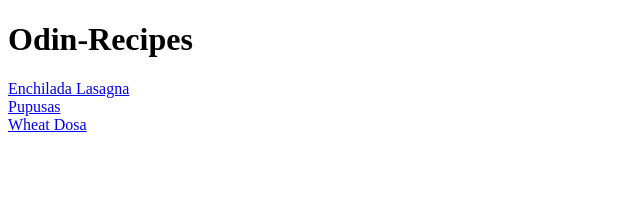
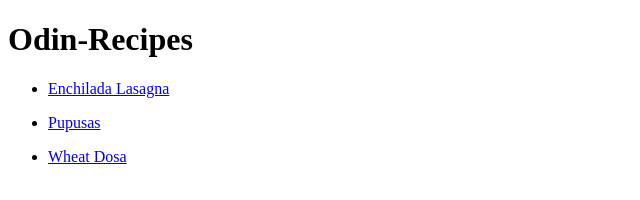
Before and after one commit to dlengend/odin-recipes, a plain HTML site: page index.html in a window 1280 px wide. Shown: the whole page, without its empty margins (0-640 px from the left). Drawn offline with Linux system fonts and the light colour scheme.

```diff
--- a/index.html
+++ b/index.html
@@ -12,12 +12,15 @@
 
 <body>
     <h1>Odin-Recipes</h1>
-    <a href="recipes/lasagna.html"> Enchilada Lasagna</a>
-    <div></div>
-    <a href="recipes/pupusas.html">Pupusas</a>
-    <div></div>
-    <a href="recipes/dosa.html">Wheat Dosa</a>
-
+    <ul>
+        <li><a href="recipes/lasagna.html"> Enchilada Lasagna</a></li>
+        <div></div>
+        <p></p>
+        <li><a href="recipes/pupusas.html">Pupusas</a></li>
+        <div></div>
+        <p></p>
+        <li><a href="recipes/dosa.html">Wheat Dosa</a></li>
+    </ul>
 </body>
 
 </html>
```
Also changed, not shown: recipes/dosa.html (+2 -1 lines), recipes/lasagna.html (+1 -0 lines), recipes/pupusas.html (+1 -0 lines), dosa.jpg (deleted), dosa1.jpg (added).
